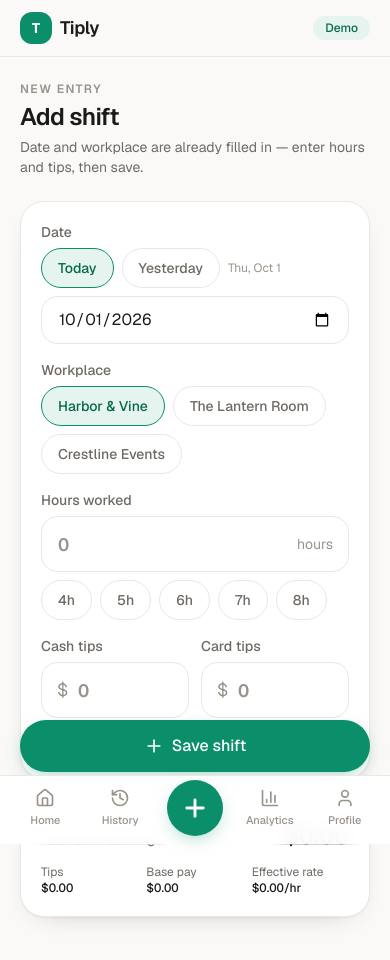
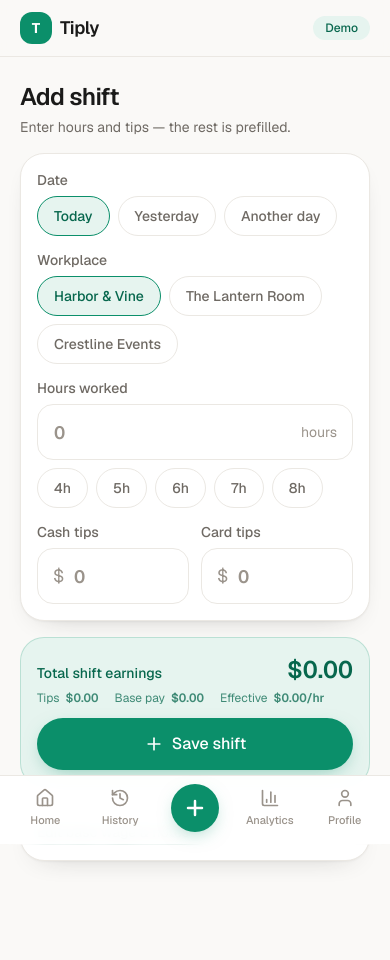
Before and after one commit to AnthonyNania10/Tiply, a Next.js app: page /shifts/new in a window 390 px wide. Shown: the top 960 px of the page. Built offline with nearby package versions, Linux system fonts and the light colour scheme.

Commit message:
Fit the add-shift flow and its live totals on one mobile screen
Co-authored-by: AnthonyNania10 <AnthonyNania10@users.noreply.github.com>

```diff
--- a/src/app/(app)/shifts/new/page.tsx
+++ b/src/app/(app)/shifts/new/page.tsx
@@ -9,11 +9,10 @@ export const metadata: Metadata = {
 
 export default function AddShiftPage() {
   return (
-    <div className="space-y-6">
+    <div className="space-y-4">
       <PageHeader
-        eyebrow="New entry"
         title="Add shift"
-        description="Date and workplace are already filled in — enter hours and tips, then save."
+        description="Enter hours and tips — the rest is prefilled."
       />
       <AddShiftForm />
     </div>
--- a/src/components/add-shift-form.tsx
+++ b/src/components/add-shift-form.tsx
@@ -2,13 +2,13 @@
 
 import { Check, ChevronRight, Plus } from "lucide-react";
 import { useRouter } from "next/navigation";
-import { useMemo, useState, type FormEvent } from "react";
+import { useMemo, useState, type FormEvent, type ReactNode } from "react";
 
 import { Button } from "@/components/ui/button";
 import { AmountInput, Field, Select, TextArea, TextInput } from "@/components/ui/field";
 import { addDays, formatShiftDate, todayISO } from "@/lib/date";
 import { shiftTotals } from "@/lib/earnings";
-import { formatCurrency, formatHours } from "@/lib/format";
+import { formatCurrency } from "@/lib/format";
 import { cn, parseNumericInput, roundTo } from "@/lib/utils";
 import { useTiply } from "@/hooks/use-tiply";
 import type { ShiftDraft } from "@/types";
@@ -50,6 +50,7 @@ export function AddShiftForm() {
       defaultWorkplace?.defaultHourlyWage ?? profile.defaultHourlyWage,
     ),
   );
+  const [showDatePicker, setShowDatePicker] = useState(false);
   const [showDetails, setShowDetails] = useState(false);
   const [error, setError] = useState<string | null>(null);
   const [savedTotal, setSavedTotal] = useState<number | null>(null);
@@ -69,6 +70,8 @@ export function AddShiftForm() {
   );
 
   const totals = shiftTotals(draft);
+  const today = todayISO();
+  const yesterday = addDays(today, -1);
 
   function update(patch: Partial<FormState>) {
     setForm((current) => ({ ...current, ...patch }));
@@ -98,10 +101,7 @@ export function AddShiftForm() {
     setError(null);
     setIsSaving(true);
     try {
-      await addShift({
-        ...draft,
-        hoursWorked: roundTo(draft.hoursWorked, 2),
-      });
+      await addShift({ ...draft, hoursWorked: roundTo(draft.hoursWorked, 2) });
       setSavedTotal(totals.totalEarnings);
       setForm((current) => ({
         ...initialState(current.workplaceId, parseNumericInput(current.hourlyWage)),
@@ -115,12 +115,15 @@ export function AddShiftForm() {
 
   if (workplaces.length === 0) return null;
 
+  const isCustomDate = form.date !== today && form.date !== yesterday;
+
   return (
-    <form onSubmit={handleSubmit} className="space-y-5">
+    <form onSubmit={handleSubmit} className="space-y-4">
+      {/* Fixed so confirming a save never reflows the form underneath it. */}
       {savedTotal !== null ? (
         <div
           role="status"
-          className="flex flex-wrap items-center justify-between gap-3 rounded-3xl border border-brand/20 bg-brand-soft px-4 py-3"
+          className="fixed top-18 left-1/2 z-50 flex w-[calc(100%-2.5rem)] max-w-xl -translate-x-1/2 flex-wrap items-center justify-between gap-3 rounded-3xl border border-brand/20 bg-brand-soft px-4 py-3 shadow-card lg:top-6"
         >
           <p className="flex items-center gap-2 text-sm font-medium text-brand-dark">
             <Check aria-hidden className="h-4 w-4" />
@@ -137,35 +140,52 @@ export function AddShiftForm() {
         </div>
       ) : null}
 
-      <div className="space-y-4 rounded-3xl border border-line bg-surface p-5 shadow-card">
-        <Field label="Date" htmlFor="shift-date">
-          <div className="space-y-2">
-            <div className="flex gap-2">
-              {[
-                { value: todayISO(), label: "Today" },
-                { value: addDays(todayISO(), -1), label: "Yesterday" },
-              ].map((option) => (
+      <div className="space-y-3.5 rounded-3xl border border-line bg-surface p-4 shadow-card sm:p-5">
+        <fieldset>
+          <legend className="mb-1.5 block text-sm font-medium text-muted">
+            Date
+          </legend>
+          <div className="flex flex-wrap gap-2">
             <Chip
-                  key={option.value}
-                  isActive={form.date === option.value}
-                  onClick={() => update({ date: option.value })}
+              isActive={form.date === today}
+              onClick={() => {
+                setShowDatePicker(false);
+                update({ date: today });
+              }}
             >
-                  {option.label}
+              Today
             </Chip>
-              ))}
-              <span className="self-center text-xs text-subtle">
-                {formatShiftDate(form.date)}
-              </span>
+            <Chip
+              isActive={form.date === yesterday}
+              onClick={() => {
+                setShowDatePicker(false);
+                update({ date: yesterday });
+              }}
+            >
+              Yesterday
+            </Chip>
+            <Chip
+              isActive={isCustomDate || showDatePicker}
+              onClick={() => setShowDatePicker((open) => !open)}
+            >
+              {isCustomDate ? formatShiftDate(form.date) : "Another day"}
+            </Chip>
           </div>
+          {showDatePicker || isCustomDate ? (
+            <div className="mt-2">
+              <label htmlFor="shift-date" className="sr-only">
+                Shift date
+              </label>
               <TextInput
                 id="shift-date"
                 type="date"
                 value={form.date}
-              max={todayISO()}
+                max={today}
                 onChange={(event) => update({ date: event.target.value })}
               />
             </div>
-        </Field>
+          ) : null}
+        </fieldset>
 
         <fieldset>
           <legend className="mb-1.5 block text-sm font-medium text-muted">
@@ -228,7 +248,48 @@ export function AddShiftForm() {
             />
           </Field>
         </div>
+      </div>
 
+      {/* Live totals sit with the Save button so they stay on screen while typing. */}
+      <div className="rounded-3xl border border-brand/20 bg-brand-soft p-4 sm:p-5">
+        <div className="flex items-baseline justify-between gap-3">
+          <p className="text-sm font-medium text-brand-dark">
+            Total shift earnings
+          </p>
+          <p className="tabular text-2xl font-semibold text-brand-dark">
+            {formatCurrency(totals.totalEarnings, profile.currency)}
+          </p>
+        </div>
+        <dl className="mt-1 flex flex-wrap gap-x-4 gap-y-1 text-xs text-brand-dark/75">
+          <Figure label="Tips" value={formatCurrency(totals.tips, profile.currency)} />
+          <Figure
+            label="Base pay"
+            value={formatCurrency(totals.basePay, profile.currency)}
+          />
+          <Figure
+            label="Effective"
+            value={`${formatCurrency(totals.effectiveHourlyRate, profile.currency)}/hr`}
+          />
+        </dl>
+
+        {error ? (
+          <p role="alert" className="mt-3 text-sm text-red-600">
+            {error}
+          </p>
+        ) : null}
+
+        <Button
+          type="submit"
+          size="lg"
+          disabled={isSaving}
+          className="mt-3 w-full"
+        >
+          <Plus aria-hidden className="h-5 w-5" />
+          {isSaving ? "Saving…" : "Save shift"}
+        </Button>
+      </div>
+
+      <div className="rounded-3xl border border-line bg-surface p-4 shadow-card sm:p-5">
         <button
           type="button"
           onClick={() => setShowDetails((open) => !open)}
@@ -239,7 +300,7 @@ export function AddShiftForm() {
         </button>
 
         {showDetails ? (
-          <div className="space-y-4 border-t border-line pt-4">
+          <div className="mt-4 space-y-4 border-t border-line pt-4">
             <Field
               label="Base hourly wage"
               htmlFor="shift-wage"
@@ -278,60 +339,16 @@ export function AddShiftForm() {
           </div>
         ) : null}
       </div>
+    </form>
+  );
+}
 
-      <div className="rounded-3xl border border-line bg-surface p-5 shadow-card">
-        <div className="flex items-baseline justify-between">
-          <p className="text-sm text-muted">Total shift earnings</p>
-          <p className="tabular text-2xl font-semibold text-ink">
-            {formatCurrency(totals.totalEarnings, profile.currency)}
-          </p>
+function Figure({ label, value }: { label: string; value: string }) {
+  return (
+    <div className="flex items-center gap-1.5">
+      <dt>{label}</dt>
+      <dd className="tabular font-semibold">{value}</dd>
     </div>
-        <dl className="mt-3 grid grid-cols-3 gap-2 text-xs text-muted">
-          <div>
-            <dt>Tips</dt>
-            <dd className="tabular font-medium text-ink">
-              {formatCurrency(totals.tips, profile.currency)}
-            </dd>
-          </div>
-          <div>
-            <dt>Base pay</dt>
-            <dd className="tabular font-medium text-ink">
-              {formatCurrency(totals.basePay, profile.currency)}
-            </dd>
-          </div>
-          <div>
-            <dt>Effective rate</dt>
-            <dd className="tabular font-medium text-ink">
-              {formatCurrency(totals.effectiveHourlyRate, profile.currency)}/hr
-            </dd>
-          </div>
-        </dl>
-        {draft.hoursWorked > 0 ? (
-          <p className="mt-3 text-xs text-subtle">
-            {formatHours(draft.hoursWorked)} at{" "}
-            {formatCurrency(draft.hourlyWage, profile.currency)}/hr base
-          </p>
-        ) : null}
-      </div>
-
-      {error ? (
-        <p role="alert" className="text-sm text-red-600">
-          {error}
-        </p>
-      ) : null}
-
-      <div className="pb-safe sticky bottom-16 z-20 lg:static lg:pb-0">
-        <Button
-          type="submit"
-          size="lg"
-          disabled={isSaving}
-          className="w-full shadow-raised"
-        >
-          <Plus aria-hidden className="h-5 w-5" />
-          {isSaving ? "Saving…" : "Save shift"}
-        </Button>
-      </div>
-    </form>
   );
 }
 
@@ -342,7 +359,7 @@ function Chip({
 }: {
   isActive: boolean;
   onClick: () => void;
-  children: React.ReactNode;
+  children: ReactNode;
 }) {
   return (
     <button
--- a/src/components/bottom-navigation.tsx
+++ b/src/components/bottom-navigation.tsx
@@ -14,11 +14,12 @@ export function BottomNavigation() {
       aria-label="Primary"
       className="pb-safe fixed inset-x-0 bottom-0 z-40 border-t border-line bg-surface/95 pt-1 backdrop-blur-sm lg:hidden"
     >
-      <ul className="mx-auto flex max-w-xl items-end justify-around px-2">
+      <ul className="mx-auto flex max-w-xl items-center justify-around px-2">
         {NAV_ITEMS.map((item) => {
           const isActive = isActivePath(pathname, item.href);
           const Icon = item.icon;
 
+          // The add action stays inside the bar so it never covers page content.
           if (item.isPrimary) {
             return (
               <li key={item.href} className="flex-1">
@@ -26,9 +27,9 @@ export function BottomNavigation() {
                   href={item.href}
                   aria-label={item.label}
                   aria-current={isActive ? "page" : undefined}
-                  className="mx-auto -mt-6 flex h-14 w-14 items-center justify-center rounded-full bg-brand text-white shadow-raised transition hover:bg-brand-dark focus-visible:outline-2 focus-visible:outline-offset-2 focus-visible:outline-brand"
+                  className="mx-auto flex h-12 w-12 items-center justify-center rounded-full bg-brand text-white shadow-raised transition hover:bg-brand-dark focus-visible:outline-2 focus-visible:outline-offset-2 focus-visible:outline-brand"
                 >
-                  <Icon aria-hidden className="h-7 w-7" strokeWidth={2.5} />
+                  <Icon aria-hidden className="h-6 w-6" strokeWidth={2.5} />
                 </Link>
               </li>
             );
```
Lines whose indentation alone changed are shown as unchanged.
